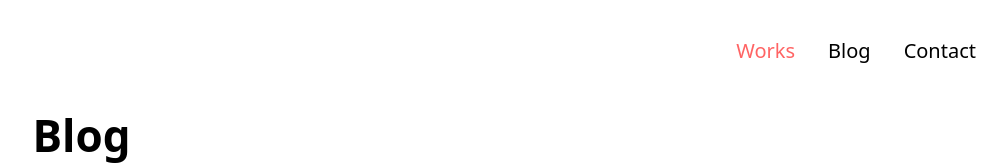
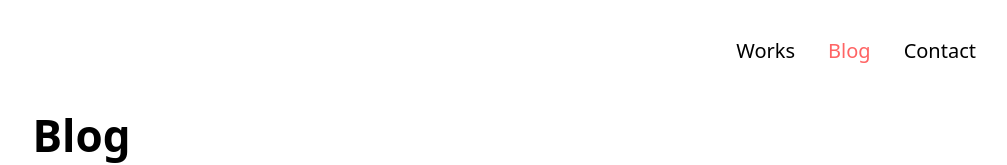
Before and after one commit to Saidraximbek/john, a website: page src/blog.html in a window 1280 px wide. Shown: the top 165 px of the page, without its empty margins (270-1277 px from the left). Drawn offline with Linux system fonts and the light colour scheme.

Commit message:
update blog and index pages to adjust link styles in navigation

```diff
--- a/src/blog.html
+++ b/src/blog.html
@@ -26,8 +26,8 @@
           id="menu"
           class="md:bg-white bg-slate-400 rounded-[15px] transition p-4 flex-col md:flex md:flex-row gap-[33px] text-[20px] font-[500] leading-[1.46] hidden"
         >
-          <li><a href="./work.html" class="text-[#FF6464]">Works</a></li>
-          <li><a href="./blog.html">Blog</a></li>
+          <li><a href="./work.html">Works</a></li>
+          <li><a href="./blog.html"  class="text-[#FF6464]">Blog</a></li>
           <li><a href="">Contact</a></li>
         </ul>
       </nav>
```
Also changed, not shown: src/index.html (+1 -1 lines).
